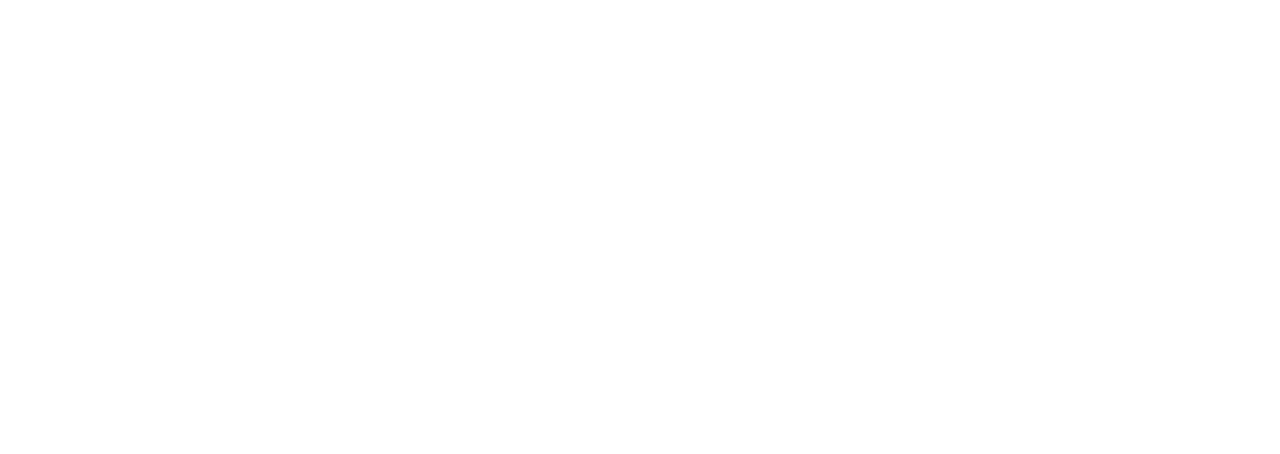
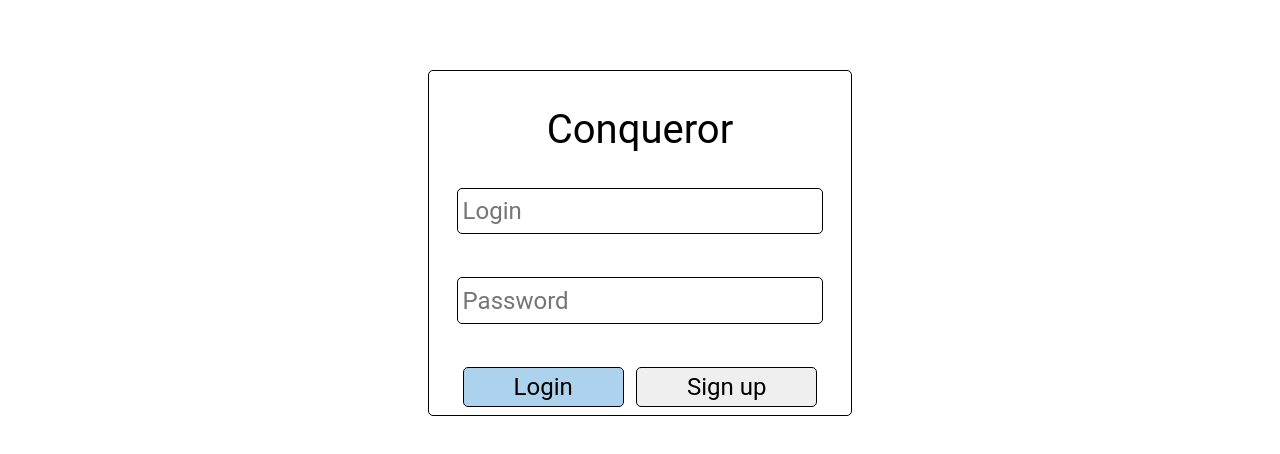
Before and after one commit to m3tro1d/conqueror, a React (Create React App) app in the folder client/: page / in a window 1280 px wide. Shown: the part 170-624 px from the top of the page. Built offline with nearby package versions, Linux system fonts and the light colour scheme; no server answers.

Commit message:
Implement working login and signup pages

```diff
--- /dev/null
+++ b/client/src/App.tsx
@@ -0,0 +1,29 @@
+import { BrowserRouter, Route, Routes } from 'react-router-dom'
+import LoginPage from './components/AuthPages/LoginPage/LoginPage'
+import SignUpPage from './components/AuthPages/SignUpPage/SignUpPage'
+import Dashboard from './components/Dashboard/Dashboard'
+import TasksPage from './components/TasksPage/TasksPage'
+import useToken from './hooks/useToken'
+
+function App() {
+    const { token, setToken } = useToken()
+    if (!token) {
+        if (document.location.pathname == '/signup') {
+            return <SignUpPage />
+        }
+
+        return <LoginPage setToken={setToken} />
+    }
+
+    return (
+        <BrowserRouter>
+            <Routes>
+                <Route path="/" element={<Dashboard />} />
+                <Route path="/tasks" element={<TasksPage />} />
+            </Routes>
+        </BrowserRouter>
+    )
+}
+
+
+export default App
--- a/client/src/components/AuthForms/LoginForm/LoginForm.tsx
+++ /dev/null
@@ -1,35 +0,0 @@
-import React from 'react'
-import styles from './LoginForm.module.css'
-
-function LoginForm(): JSX.Element
-{
-    return (
-        <form
-            className={styles.form}
-            onSubmit={event => event.preventDefault()}
-        >
-            <h1 className={styles.header}>Conqueror</h1>
-
-            <input type="text" name="login" placeholder="Login" className={styles.input} />
-            <br />
-
-            <input type="password" name="password" placeholder="Password" className={styles.input} />
-            <br />
-
-            <div className={styles.buttonsContainer}>
-                <button type="submit" className={styles.loginButton}>Login</button>
-                <button
-                    className={styles.signupButton}
-                    onClick={event => {
-                        event.preventDefault()
-                        document.location.href = '/signup'
-                    }}
-                >
-                    Sign up
-                </button>
-            </div>
-        </form>
-    )
-}
-
-export default LoginForm
--- a/client/src/components/AuthForms/SignUpForm/SignUpForm.tsx
+++ /dev/null
@@ -1,12 +0,0 @@
-import React from 'react';
-
-function SignUpForm(): JSX.Element
-{
-    return (
-        <div>
-            Sign up
-        </div>
-    );
-}
-
-export default SignUpForm;
--- a/client/src/components/AuthForms/LoginForm/LoginForm.module.css
+++ b/client/src/components/AuthPages/LoginPage/LoginPage.module.css
@@ -24,7 +24,7 @@
     margin: 25px auto 0;
     padding: 5px;
 
-    border: 1px solid #000;
+    border: 1px solid #000000;
     border-radius: 5px;
     font: 24px Roboto, sans-serif;
 }
@@ -34,6 +34,7 @@
     width: 84%;
     margin: 25px auto 0;
     display: flex;
+    justify-content: space-between;
 }
 
 .loginButton
--- /dev/null
+++ b/client/src/components/AuthPages/LoginPage/LoginPage.tsx
@@ -0,0 +1,67 @@
+import React, { FormEvent, useState } from 'react'
+import styles from './LoginPage.module.css'
+import { authApi } from '../../../api/api'
+
+type LoginPageProps = {
+    setToken: (token: string) => void
+}
+
+function LoginPage({ setToken }: LoginPageProps) {
+    const [login, setLogin] = useState('')
+    const [password, setPassword] = useState('')
+
+    const handleSubmit = async (e: FormEvent) => {
+        e.preventDefault()
+
+        try {
+            const response = await authApi.login({
+                login,
+                password,
+            })
+            setToken(response.token)
+            document.location.assign('/')
+        } catch (error) {
+            alert('Failed to login. Please check username and password.')
+        }
+    }
+
+    return (
+        <form
+            className={styles.form}
+            onSubmit={handleSubmit}
+        >
+            <h1 className={styles.header}>Conqueror</h1>
+
+            <input type="text"
+                   name="login"
+                   placeholder="Login"
+                   className={styles.input}
+                   onChange={e => setLogin(e.target.value)}
+            />
+            <br />
+
+            <input type="password"
+                   name="password"
+                   placeholder="Password"
+                   className={styles.input}
+                   onChange={e => setPassword(e.target.value)}
+            />
+            <br />
+
+            <div className={styles.buttonsContainer}>
+                <button type="submit" className={styles.loginButton}>Login</button>
+                <button
+                    className={styles.signupButton}
+                    onClick={e => {
+                        e.preventDefault()
+                        document.location.assign('/signup')
+                    }}
+                >
+                    Sign up
+                </button>
+            </div>
+        </form>
+    )
+}
+
+export default LoginPage
--- /dev/null
+++ b/client/src/components/AuthPages/SignUpPage/SignUpPage.module.css
@@ -0,0 +1,46 @@
+.form
+{
+    border: 1px solid #000000;
+    border-radius: 5px;
+
+    width: 33vw;
+    height: 43vh;
+    margin: 30vh auto 0;
+}
+
+.header
+{
+    margin: 35px 0 35px;
+
+    text-align: center;
+    font: 40px Roboto, sans-serif;
+}
+
+.input
+{
+    width: 84%;
+    height: 10%;
+    display: block;
+    margin: 25px auto 0;
+    padding: 5px;
+
+    border: 1px solid #000000;
+    border-radius: 5px;
+    font: 24px Roboto, sans-serif;
+}
+
+.buttonsContainer
+{
+    width: 84%;
+    margin: 25px auto 0;
+    display: flex;
+    justify-content: center;
+}
+
+.signupButton
+{
+    font: 24px Roboto, sans-serif;
+    border: 1px solid #000000;
+    border-radius: 5px;
+    padding: 5px 50px 5px;
+}
--- /dev/null
+++ b/client/src/components/AuthPages/SignUpPage/SignUpPage.tsx
@@ -0,0 +1,57 @@
+import React, { FormEvent, useState } from 'react'
+import styles from './SignUpPage.module.css'
+import { authApi } from '../../../api/api'
+
+function SignUpPage(): JSX.Element {
+    const [login, setLogin] = useState('')
+    const [password, setPassword] = useState('')
+
+    const handleSubmit = async (e: FormEvent) => {
+        e.preventDefault()
+
+        try {
+            await authApi.signup({
+                login,
+                password,
+            })
+            document.location.href = '/'
+        } catch (error) {
+            alert('Failed to register.')
+        }
+    }
+
+    return (
+        <form
+            className={styles.form}
+            onSubmit={handleSubmit}
+        >
+            <h1 className={styles.header}>Sign up for Conqueror</h1>
+
+            <input type="text"
+                   name="login"
+                   placeholder="Login"
+                   className={styles.input}
+                   onChange={e => setLogin(e.target.value)}
+            />
+            <br />
+
+            <input type="password"
+                   name="password"
+                   placeholder="Password"
+                   className={styles.input}
+                   onChange={e => setPassword(e.target.value)}
+            />
+            <br />
+
+            <div className={styles.buttonsContainer}>
+                <button
+                    className={styles.signupButton}
+                >
+                    Sign up
+                </button>
+            </div>
+        </form>
+    )
+}
+
+export default SignUpPage
--- a/client/src/components/Dashboard/Dashboard.tsx
+++ b/client/src/components/Dashboard/Dashboard.tsx
@@ -2,8 +2,7 @@
 import Header from './Header/Header'
 import { tasksApi } from '../../api/api'
 
-function Dashboard(): JSX.Element
-{
+function Dashboard(): JSX.Element {
     const [tasks, setTasks] = useState([])
     useEffect(() => {
         tasksApi
--- /dev/null
+++ b/client/src/components/TasksPage/TasksPage.tsx
@@ -0,0 +1,11 @@
+import React from 'react'
+
+function TasksPage() {
+    return (
+        <div>
+            Tasks
+        </div>
+    )
+}
+
+export default TasksPage
--- /dev/null
+++ b/client/src/hooks/useToken.ts
@@ -0,0 +1,22 @@
+import { useState } from 'react'
+
+function useToken() {
+    const getToken = () => {
+        const token = localStorage.getItem('token')
+        return token ?? ''
+    }
+
+    const [token, setToken] = useState(getToken())
+
+    const saveToken = (tokenString: string) => {
+        localStorage.setItem('token', tokenString)
+        setToken(tokenString)
+    }
+
+    return {
+        token,
+        setToken: saveToken,
+    }
+}
+
+export default useToken
--- a/client/src/index.tsx
+++ b/client/src/index.tsx
@@ -1,32 +1,14 @@
 import React from 'react'
 import ReactDOM from 'react-dom/client'
 import './index.css'
-import { createBrowserRouter, RouterProvider } from 'react-router-dom'
-import Dashboard from './components/Dashboard/Dashboard'
-import LoginForm from './components/AuthForms/LoginForm/LoginForm'
-import SignUpForm from './components/AuthForms/SignUpForm/SignUpForm'
+import App from './App'
 
 const root = ReactDOM.createRoot(
     document.getElementById('root') as HTMLElement,
 )
 
-const router = createBrowserRouter([
-    {
-        path: '/',
-        element: <Dashboard />,
-    },
-    {
-        path: '/login',
-        element: <LoginForm />,
-    },
-    {
-        path: '/signup',
-        element: <SignUpForm />,
-    },
-])
-
 root.render(
     <React.StrictMode>
-        <RouterProvider router={router} />
+        <App />
     </React.StrictMode>,
 )
```
Also changed, not shown: client/src/api/api.ts (+15 -28 lines).
